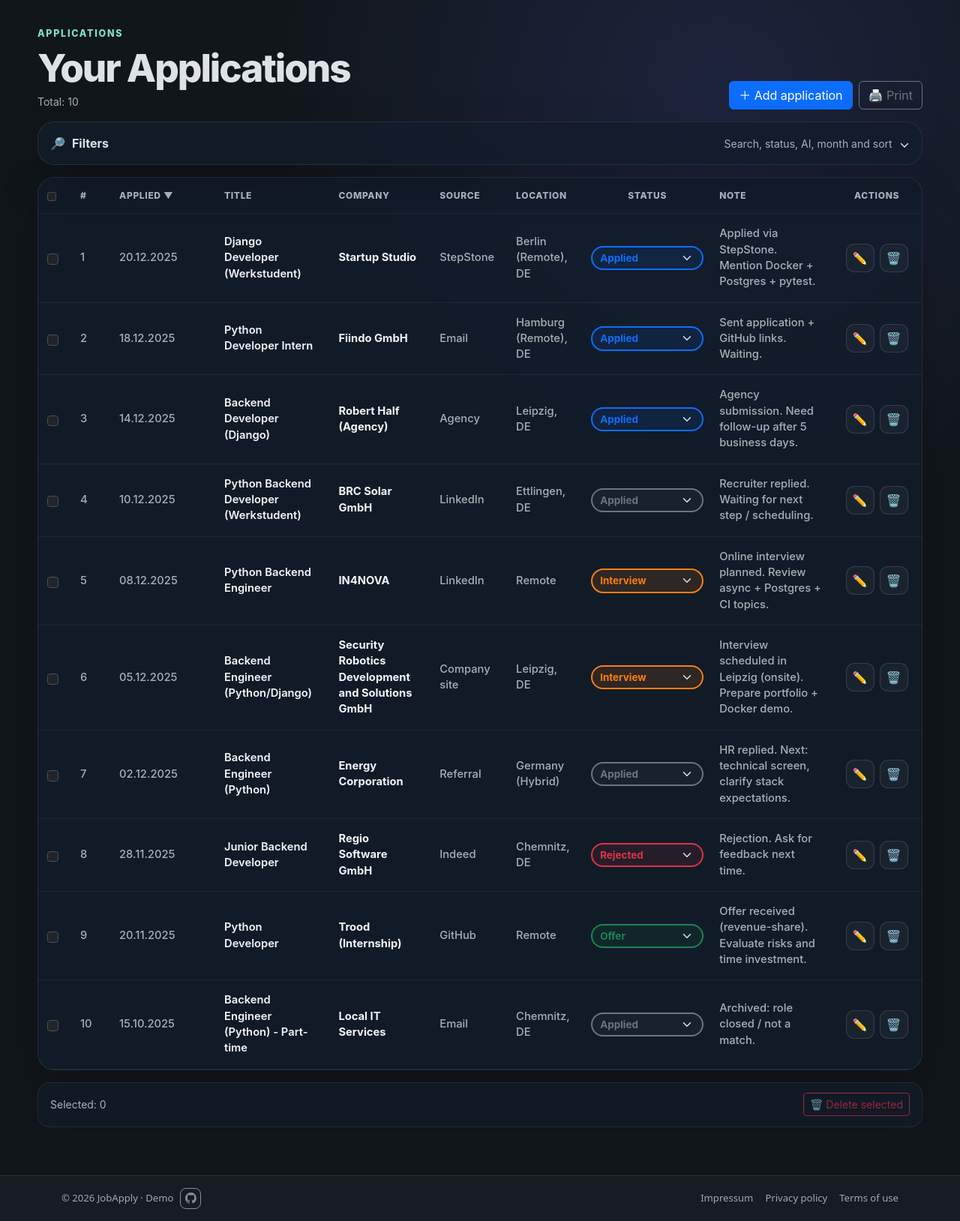
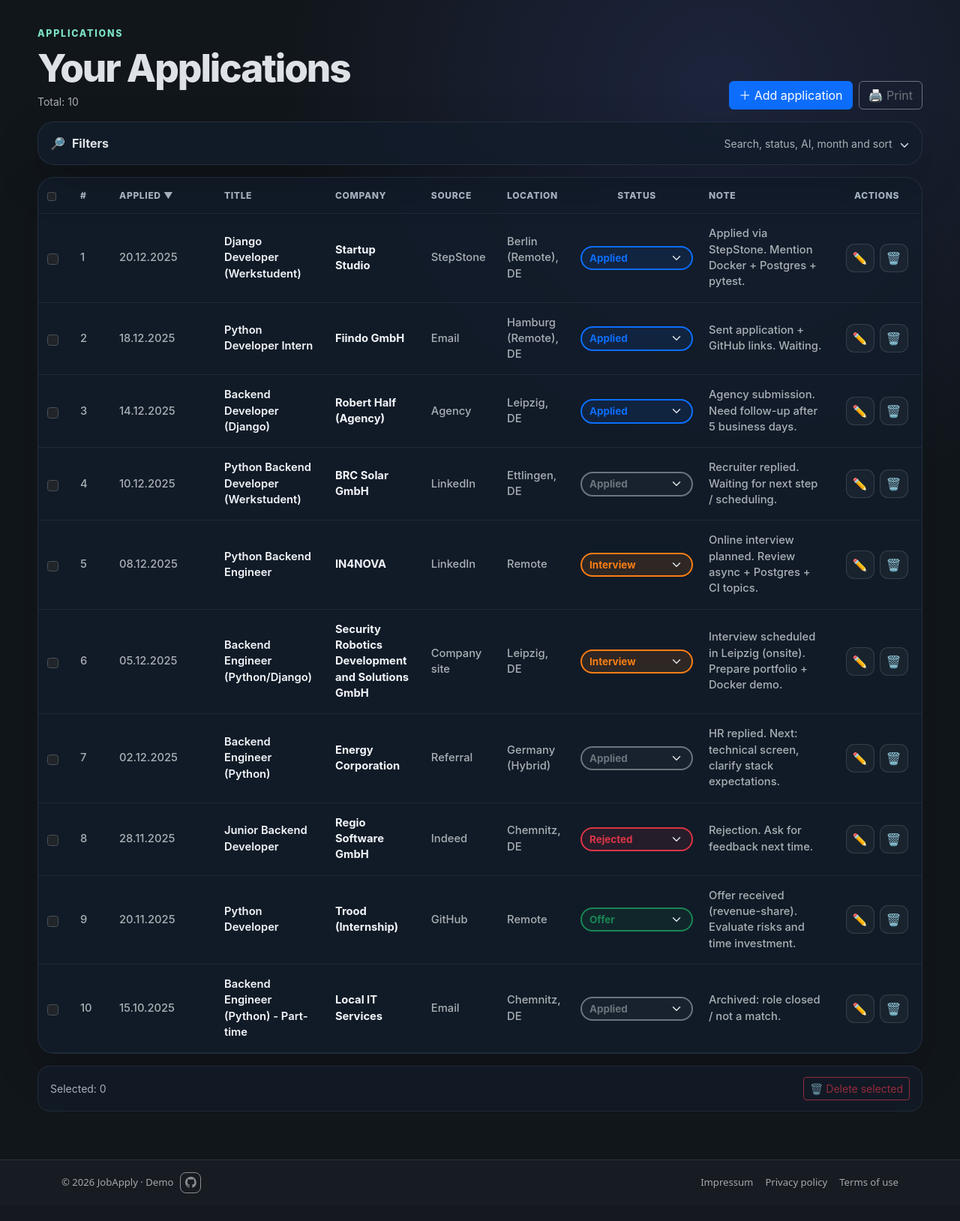
Before and after one commit to p95max/JobApply, a Django app: page /applications/ in a window 1280 px wide. Shown: the part 63-1691 px from the top of the page at 75% size. After the commit the page ends 1654 px from the top, so only its background shows below. Run offline with Django 5.2, Linux system fonts and the light colour scheme; a user stored in the database is signed in; data comes from the database, SQL or seed files in the repository; tables that the repository leaves empty hold one stand-in row (values such as "Sample post"); data that the repository does not hold is empty; parts of the project's set-up code (start-up, migrations or seed data) failed here and were passed over.

Commit message:
Update applications.css column width and alignment; increment version in list.html

```diff
--- a/static/css/applications.css
+++ b/static/css/applications.css
@@ -35,8 +35,9 @@
 }
 
 .apps-table .col-notes {
-  width: auto !important;
-  min-width: 150px;
+  width: 180px !important;
+  min-width: 180px;
+  text-align: left !important;
 }
 
 .apps-table__row--applied {
--- a/templates/applications/list.html
+++ b/templates/applications/list.html
@@ -5,7 +5,7 @@
 
 {% block page_css %}
 <link rel="stylesheet" href="{% static 'css/dashboard.css' %}?v=1">
-<link rel="stylesheet" href="{% static 'css/applications.css' %}?v=8">
+<link rel="stylesheet" href="{% static 'css/applications.css' %}?v=9">
 <link rel="stylesheet" href="{% static 'css/applications_dashboard.css' %}?v=1">
 <link rel="stylesheet" href="{% static 'css/print.css' %}">
 {% endblock %}
```
